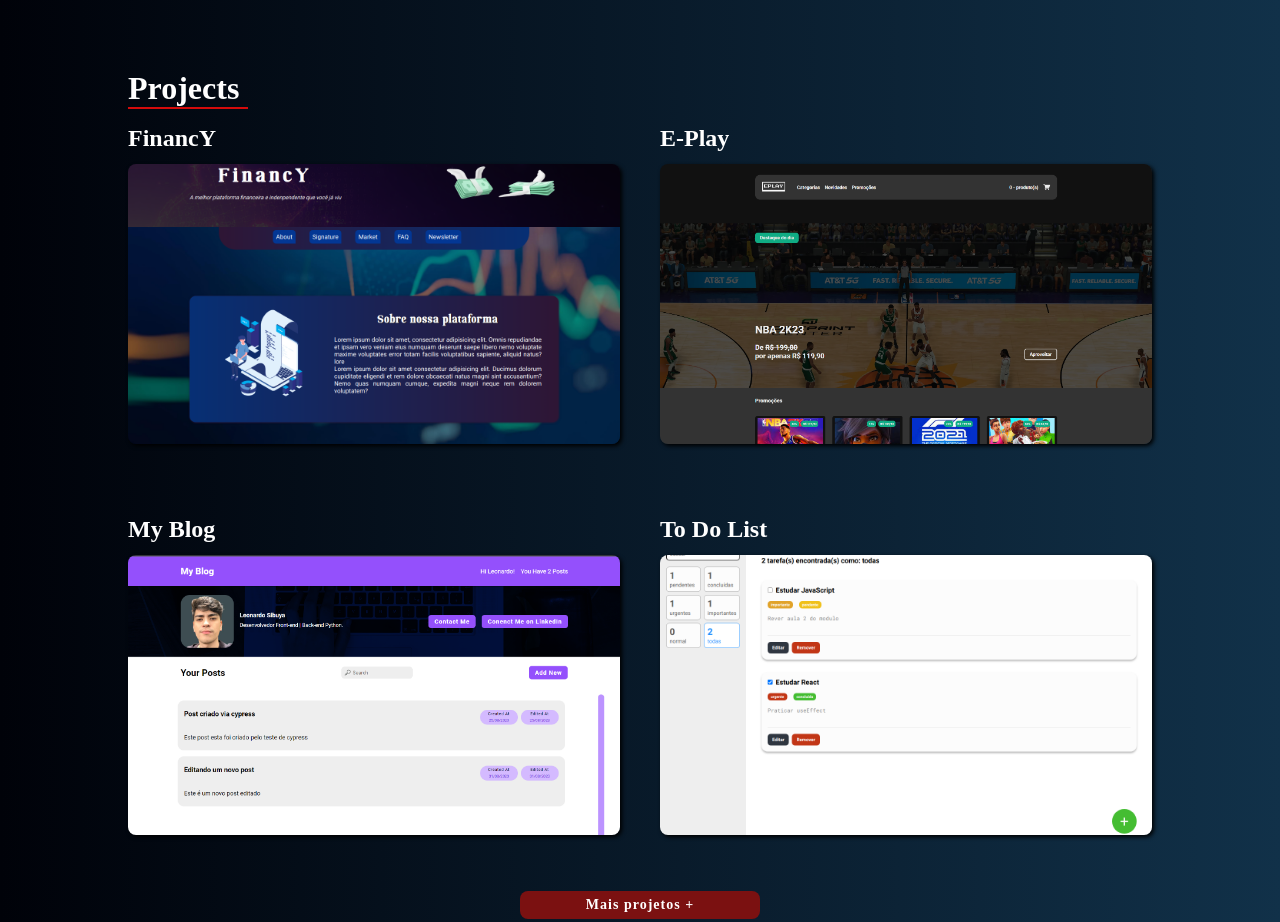
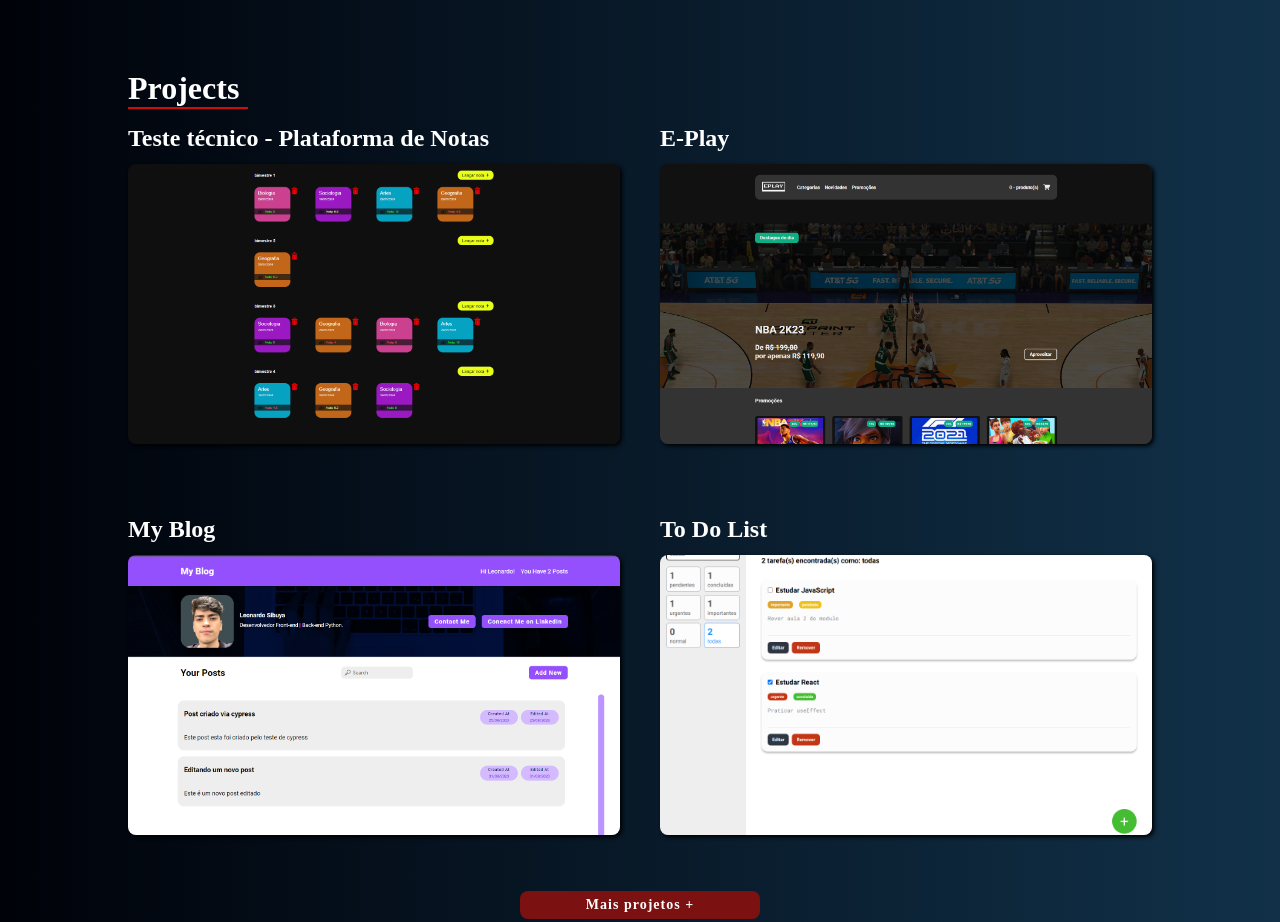
Before and after one commit to LeonardoSibuya/Meu-Portifloio, a React (Create React App) app: page / in a window 1280 px wide. Shown: the part 3700-4622 px from the top of the page. Built offline with nearby package versions, Linux system fonts and the light colour scheme; a web font is replaced by a local one.

Commit message:
atualizando lista de projetos

```diff
--- a/src/containers/Projetos/index.tsx
+++ b/src/containers/Projetos/index.tsx
@@ -4,22 +4,12 @@ import Titulo from '../../components/Title'
 import Subtitulo from '../../components/Subtitle'
 import Paragrafo from '../../components/Paragrafo'
 import Line from '../../components/Line'
+
 import { Container } from '../../style'
-import {
-  Code,
-  ContentProjects,
-  ItemProject,
-  ListButtons,
-  ListProjects,
-  Visit,
-  Modal,
-  ModalContent,
-  ImageClose,
-  ImgProject,
-  Action
-} from './styles'
 
-import Financy from '../../images/projects/financy.png'
+import * as S from './styles'
+
+import Notas from '../../images/projects/notas-bimestrais.png'
 import ecommerce from '../../images/projects/Eplay.png'
 import blog from '../../images/projects/blogpost.png'
 import lista from '../../images/projects/todo-list.png'
@@ -33,11 +23,11 @@ const Mock: Projects[] = [
   {
     id: 1,
     description:
-      'Projeto idealizado para simular uma plataforma de investimentos,onde teria planos de assinatura para o usuário. Utilizei API para mostrar ao usuário a cotação atual máxima e mínima do dólar em real, um FAQ de perguntas frequentes, e um formulário simulando uma Newsletter.',
-    image: Financy,
-    site: 'https://financy-one.vercel.app/',
-    title: 'FinancY',
-    code: 'https://github.com/LeonardoSibuya/financy'
+      'Projeto criado a partir de um teste técnico, o projeto consiste em desenvolver uma plataforma que permite a um professor registrar as notas de cada bimestre de um aluno específico, variando de 0 a 10, inclusive números decimais. Recebi as instruções detalhadas para este projeto, que incluíam a reprodução exata do design elaborado no Figma no front-end, assim como a implementação das instruções para o desenvolvimento do back-end. O front-end deveria ser desenvolvido com ReactJs e o back-end com NodeJs, e ambos utilizando TypeScript. O front-end deveria conter quatro matérias em cada bimestre, cada uma identificada por uma cor única, e com a possibilidade de excluir e adicionar as matérias, além de atualizar as notas individualmente. As notas são visualmente representadas por cores, indicando vermelho, amarelo ou verde conforme o desempenho. Utilizei também styled-components no front-end, e fastify no back-end.',
+    image: Notas,
+    site: 'https://www.linkedin.com/feed/update/urn:li:activity:7157772959502241795/',
+    title: 'Teste técnico - Plataforma de Notas',
+    code: 'https://github.com/LeonardoSibuya/teste-tecnico-frontend'
   },
   {
     id: 2,
@@ -97,13 +87,13 @@ const Projetos = () => {
 
   return (
     <>
-      <ContentProjects id="project">
+      <S.ContentProjects id="project">
         <Container>
           <Titulo>Projects</Titulo>
           <Line />
-          <ListProjects>
+          <S.ListProjects>
             {Mock.map((projeto) => (
-              <ItemProject
+              <S.ItemProject
                 key={projeto.id}
                 onClick={() => {
                   setModal({
@@ -119,44 +109,44 @@ const Projetos = () => {
               >
                 <Subtitulo>{projeto.title}</Subtitulo>
                 <img src={projeto.image} alt="" />
-                <Action>
+                <S.Action>
                   <img src={zoom} alt="" />
-                </Action>
-              </ItemProject>
+                </S.Action>
+              </S.ItemProject>
             ))}
-          </ListProjects>
-          <Visit
+          </S.ListProjects>
+          <S.Visit
             href="https://github.com/LeonardoSibuya?tab=repositories"
             target={'_blank'}
           >
             Mais projetos +
-          </Visit>
+          </S.Visit>
         </Container>
-      </ContentProjects>
+      </S.ContentProjects>
 
-      <Modal className={modal.isVisible ? 'visible' : ''}>
-        <ModalContent>
-          <ImageClose src={fechar} alt="" onClick={closeModal} />
-          <ImgProject src={modal.image} alt="" />
+      <S.Modal className={modal.isVisible ? 'visible' : ''}>
+        <S.ModalContent>
+          <S.ImageClose src={fechar} alt="" onClick={closeModal} />
+          <S.ImgProject src={modal.image} alt="" />
           <div>
             <Subtitulo>{modal.title}</Subtitulo>
             <Paragrafo>{modal.description}</Paragrafo>
-            <ListButtons>
+            <S.ListButtons>
               <li>
-                <Visit href={modal.site} target={'_blank'}>
+                <S.Visit href={modal.site} target={'_blank'}>
                   Visitar
-                </Visit>
+                </S.Visit>
               </li>
               <li>
-                <Code href={modal.code} target={'_blank'}>
+                <S.Code href={modal.code} target={'_blank'}>
                   Ver código
-                </Code>
+                </S.Code>
               </li>
-            </ListButtons>
+            </S.ListButtons>
           </div>
-        </ModalContent>
+        </S.ModalContent>
         <div className="overlay" onClick={closeModal}></div>
-      </Modal>
+      </S.Modal>
     </>
   )
 }
```
Also changed, not shown: src/images/projects/notas-bimestrais.png (added).
